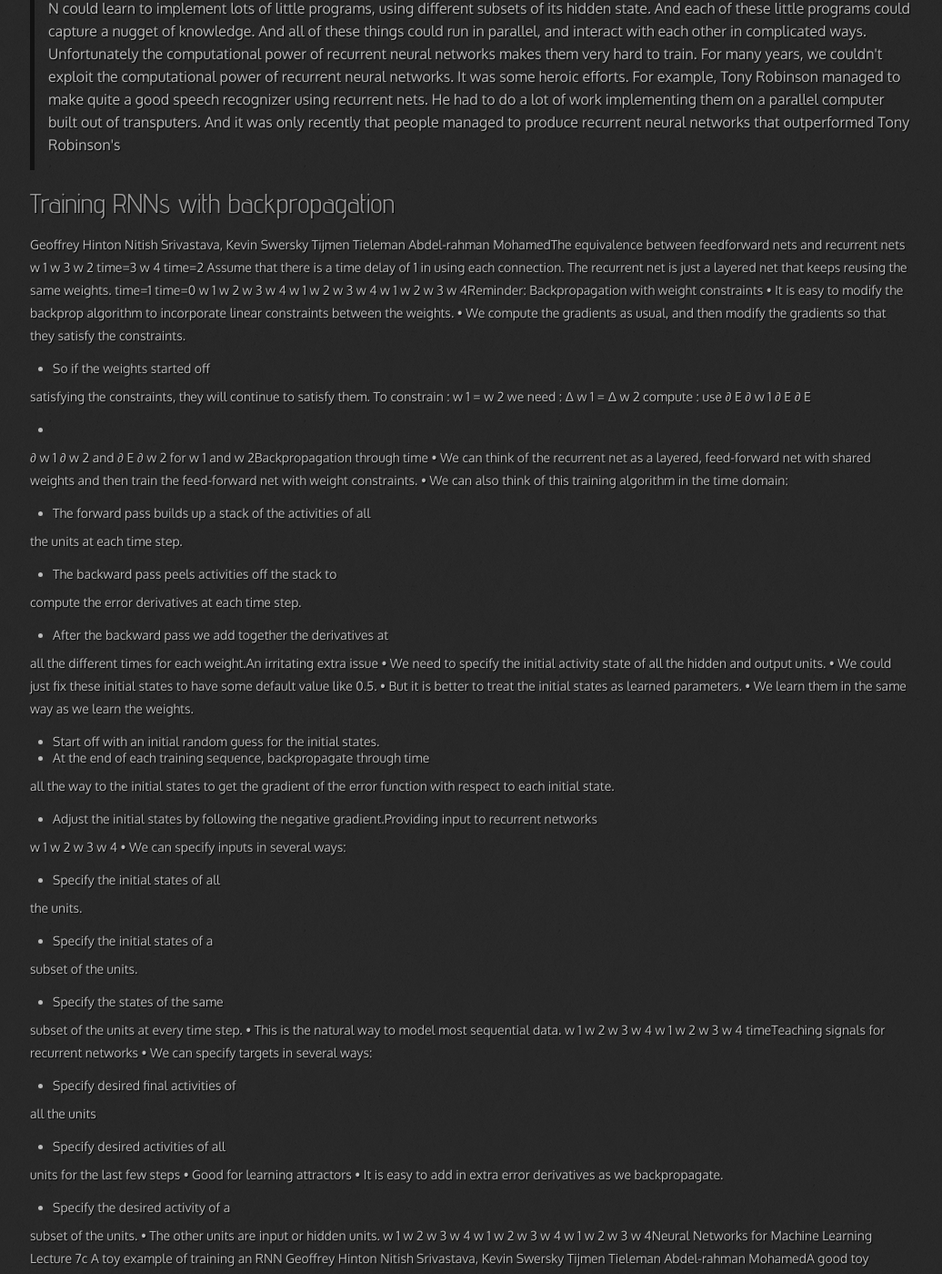
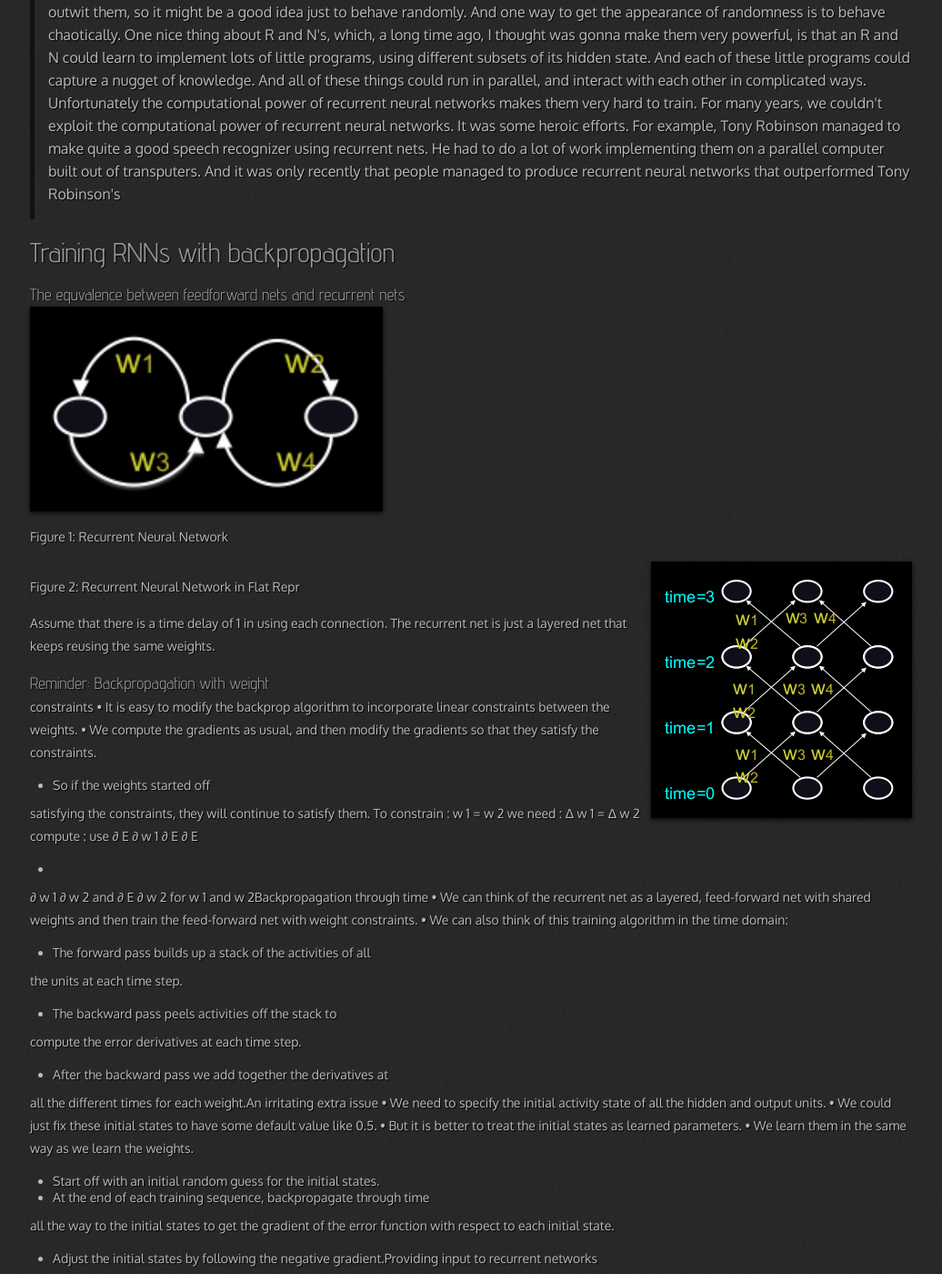
Before and after one commit to 0--key/0--key.github.io, a Jekyll site: the page built from _posts/2017-05-01-recurrent-ann.html, in a window 1280 px wide and 1400 px high, scrolled down 5040 px. Shown: the whole window at 91% size, without its empty margins (22-1058 px from the left). Built offline with Jekyll 4.4.1, drawn with Linux system fonts in a browser that asks for light colours; nearby versions of some CDN libraries; comment, search, counter and statistics services are not loaded; some of the changed text lies outside the part shown.

Commit message:
Article elaboration

```diff
--- a/_posts/2017-05-01-recurrent-ann.html
+++ b/_posts/2017-05-01-recurrent-ann.html
@@ -19,13 +19,19 @@ tags: [architecture, overview, recurrent network]
 <li><a href="#org6529830">Linear Dynamical Systems(engineers love them!)</a></li>
 <li><a href="#org63f1845">Hidden Markov Models (computer scientists love them!)</a></li>
 <li><a href="#org5fa5140">A fundamental limitation of HMMs</a></li>
-<li><a href="#org9115be0">Recurrent neural networks</a></li>
+<li><a href="#org90835cf">Recurrent neural networks</a></li>
 <li><a href="#org432b994">Do generative models need to be stochastic?</a></li>
-<li><a href="#org90835cf">Recurrent neural networks</a></li>
+<li><a href="#org9cf0f5d">Recurrent neural networks</a></li>
 <li><a href="#orgcc5c6a8">Transcript</a></li>
 </ul>
 </li>
-<li><a href="#orgf5ba516">Training RNNs with backpropagation</a></li>
+<li><a href="#orgf5ba516">Training RNNs with backpropagation</a>
+<ul>
+<li><a href="#orgea0056b">The equvalence between feedforward nets and recurrent nets</a></li>
+<li><a href="#org3319c5a">Reminder: Backpropagation with weight</a></li>
+<li><a href="#orgdebe092">Transcript</a></li>
+</ul>
+</li>
 </ul>
 </div>
 </div>
@@ -218,9 +224,9 @@ the first half of an utterance needs to convey to the second half.
 </div>
 </div>
 
-<div id="outline-container-org9115be0" class="outline-3">
-<h3 id="org9115be0">Recurrent neural networks</h3>
-<div class="outline-text-3" id="text-org9115be0">
+<div id="outline-container-org90835cf" class="outline-3">
+<h3 id="org90835cf">Recurrent neural networks</h3>
+<div class="outline-text-3" id="text-org90835cf">
 <p>
 time &rarr;
 </p>
@@ -268,9 +274,9 @@ linear dynamical system or hidden Markov model.</li>
 </div>
 </div>
 
-<div id="outline-container-org90835cf" class="outline-3">
-<h3 id="org90835cf">Recurrent neural networks</h3>
-<div class="outline-text-3" id="text-org90835cf">
+<div id="outline-container-org9cf0f5d" class="outline-3">
+<h3 id="org9cf0f5d">Recurrent neural networks</h3>
+<div class="outline-text-3" id="text-org9cf0f5d">
 <p>
 •  What kinds of behaviour can RNNs exhibit?
 </p>
@@ -537,36 +543,42 @@ that outperformed Tony Robinson's
 </div>
 </div>
 
+
 <div id="outline-container-orgf5ba516" class="outline-2">
 <h2 id="orgf5ba516">Training RNNs with backpropagation</h2>
 <div class="outline-text-2" id="text-orgf5ba516">
+</div><div id="outline-container-orgea0056b" class="outline-3">
+<h3 id="orgea0056b">The equvalence between feedforward nets and recurrent nets</h3>
+<div class="outline-text-3" id="text-orgea0056b">
+
+<div class="figure">
+<p><img src="http://0--key.github.io/assets/img/neural_networks/rnn_gen_view.png" alt="RNN" width="40%" title="RNN" />
+</p>
+<p><span class="figure-number">Figure 1: </span>Recurrent Neural Network</p>
+</div>
+
+
+<div class="figure">
+<p><img src="http://0--key.github.io/assets/img/neural_networks/rnn_flat_repr.png" alt="RNN representation" title="RNN" align="right" />
+</p>
+<p><span class="figure-number">Figure 2: </span>Recurrent Neural Network in Flat Repr</p>
+</div>
+
 <p>
-Geoffrey Hinton
-Nitish Srivastava,
-Kevin Swersky
-Tijmen Tieleman
-Abdel-rahman MohamedThe equivalence between feedforward nets and recurrent
-nets
-w 1
-w 3
-w 2
-time=3
-w 4
-time=2
 Assume that there is a time
 delay of 1 in using each
 connection.
 The recurrent net is just a
 layered net that keeps
 reusing the same weights.
-time=1
-time=0
-w 1
-w 2 w 3 w 4
-w 1
-w 2 w 3 w 4
-w 1
-w 2 w 3 w 4Reminder: Backpropagation with weight
+</p>
+</div>
+</div>
+
+<div id="outline-container-org3319c5a" class="outline-3">
+<h3 id="org3319c5a">Reminder: Backpropagation with weight</h3>
+<div class="outline-text-3" id="text-org3319c5a">
+<p>
 constraints
 •  It is easy to modify the backprop
 algorithm to incorporate linear
```
